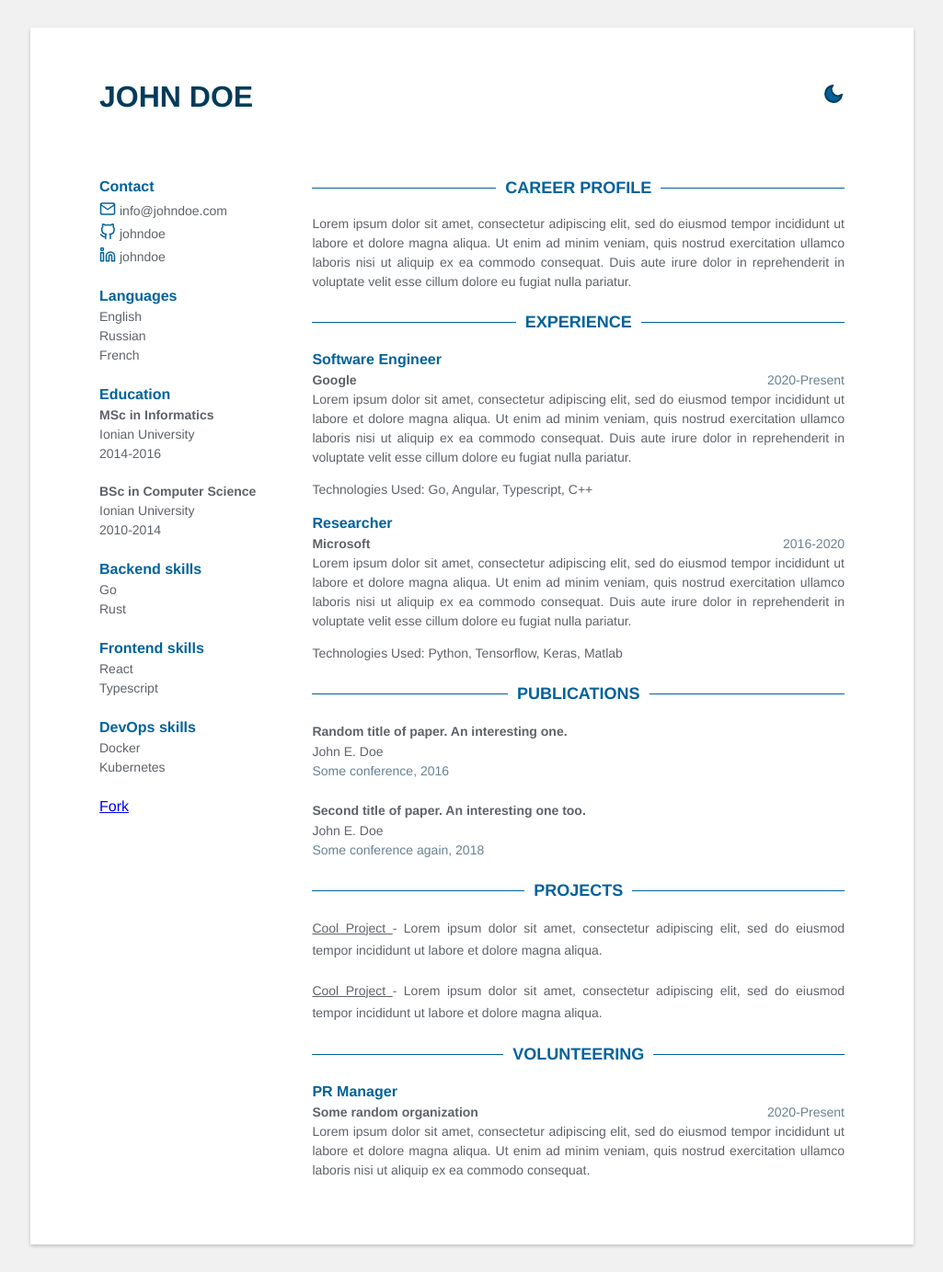
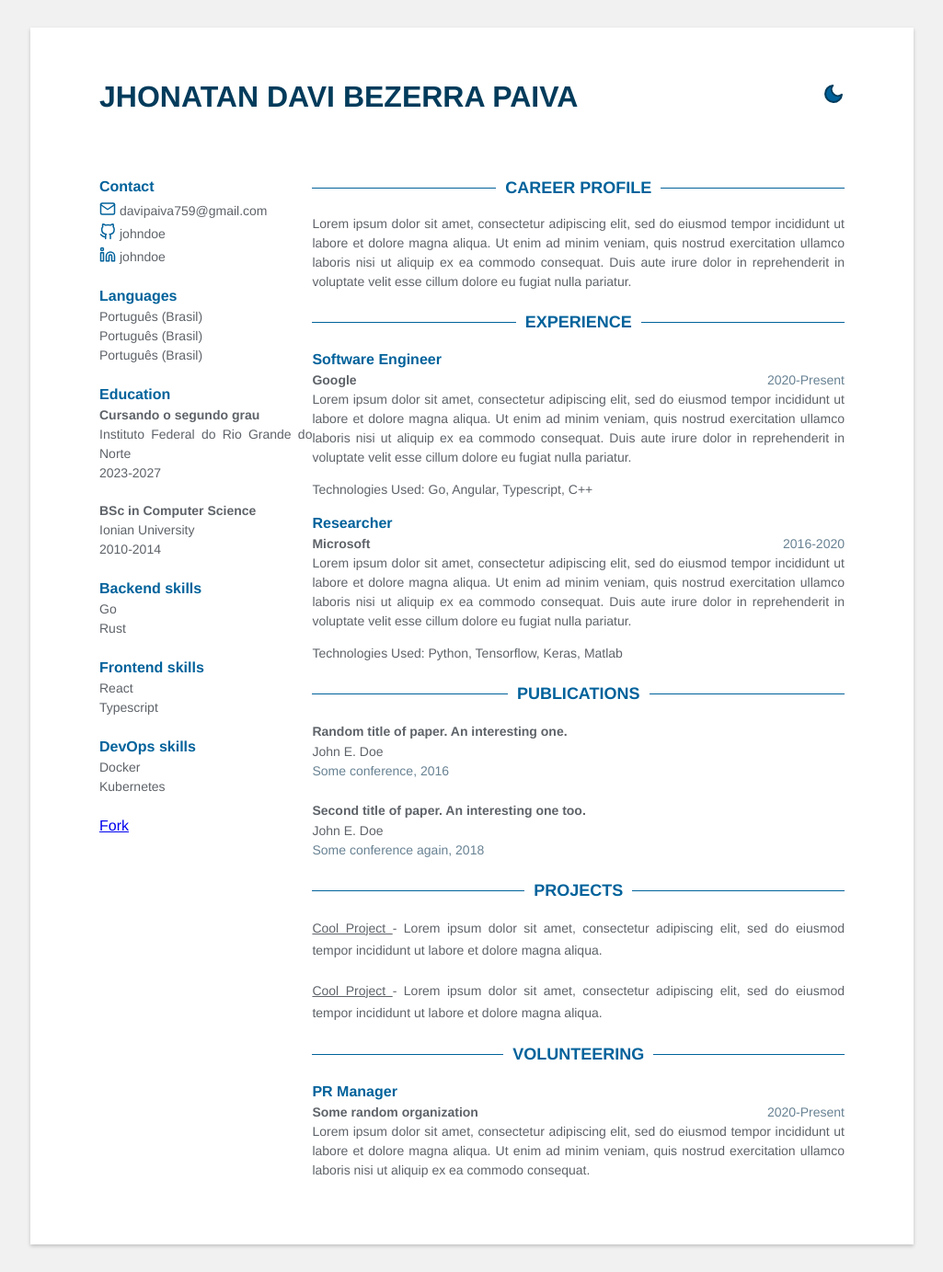
Before and after one commit to Stavrospanakakis/jekyll-cv, a Jekyll site: the page built from index.html, in a window 1280 px wide. Shown: the whole page at 92% size, without its empty margins (127-1152 px from the left). Built offline with Jekyll 4.4.1, drawn with Linux system fonts in a browser that asks for light colours.

Commit message:
Update data.yml

```diff
--- a/_data/data.yml
+++ b/_data/data.yml
@@ -1,10 +1,10 @@
-name: John Doe
+name: Jhonatan Davi Bezerra Paiva
 support_dark_mode: true
 fork: true
 
 # Sidebar
 contact:
-  email: info@johndoe.com
+  email: davipaiva759@gmail.com
   github: johndoe
   linkedin: johndoe
   phone:
@@ -12,14 +12,14 @@ contact:
   twitter:
 
 languages:
-  - idiom: English
-  - idiom: Russian
-  - idiom: French
+  - idiom: Português (Brasil)
+  - idiom: Português (Brasil)
+  - idiom: Português (Brasil)
 
 education:
-  - degree: MSc in Informatics
-    time: 2014-2016
-    university: Ionian University
+  - degree: Cursando o segundo grau
+    time: 2023-2027
+    university: Instituto Federal do Rio Grande do Norte
 
   - degree: BSc in Computer Science
     time: 2010-2014
```
